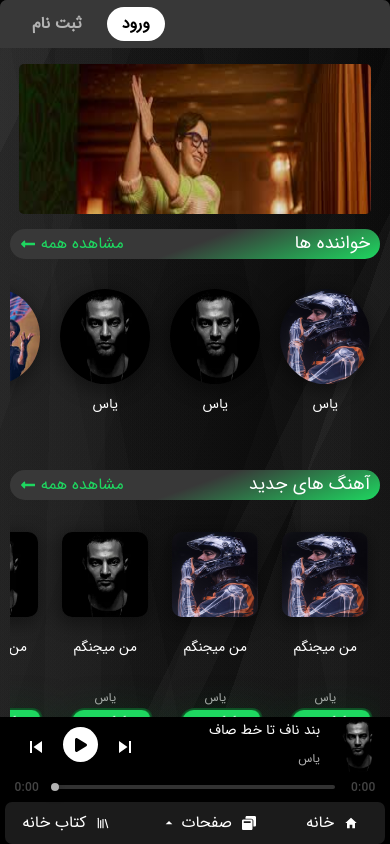
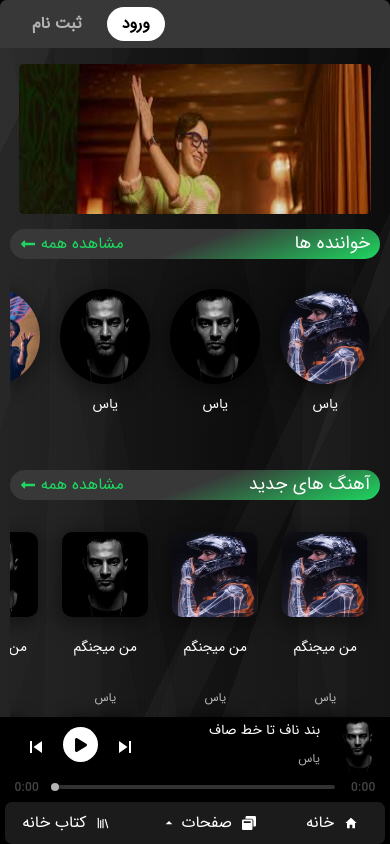
Before and after one commit to MostafaMomeni/iranify, a Next.js app: page / in a window 390 px wide. Built offline with nearby package versions, Linux system fonts and the light colour scheme.

Commit message:
update button card

```diff
--- a/src/app/globals.css
+++ b/src/app/globals.css
@@ -162,11 +162,11 @@
   .parent-layout {
     display: block;
   }
-  body {
+  /* body {
     overflow-y: hidden;
     display: flex;
     flex-direction: column;
-  }
+  } */
   @media (max-height: 580px) {
     .main-layout {
       height: calc(100vh - 120px);
@@ -185,12 +185,13 @@
   }
   .main-layout {
     height: calc(100vh - 110px);
-    /* padding-bottom: 70px; */
+    padding-bottom: 70px;
   }
 }
 @media (max-width: 300px) {
   .main-layout {
     height: calc(100vh - 105px);
+    padding-bottom: 90px;
   }
   @media (max-height: 580px) {
     .main-layout {
--- a/src/components/template/Button/Button.module.css
+++ b/src/components/template/Button/Button.module.css
@@ -1,6 +1,6 @@
-.button {
+/* .button {
     cursor: pointer;
-    width: 95%;
+    width: 100%;
     display: flex;
     align-items: center;
     justify-content: center;
@@ -14,9 +14,82 @@
     transform: skew(-10deg);
     transition: all .1s ease;
     filter: drop-shadow(0 15px 20px #063a18);
+    margin-bottom: 5px;
   }
-
   .button:hover {
     transform: skew(-10deg) translateY(8px);
-    box-shadow: 0 8px 0 #0e5125;
+    box-shadow: 0 8px 0 var(--😁❌😁);
   }
+  @media(max-width:767px){
+    .button{
+      font-size: 10px;
+      padding: 5px;
+    }
+  } */
+
+.button {
+  width: 95%;
+  all: unset;
+  position: relative;
+  padding: 10px;
+  border: mediumspringgreen solid 0.15em;
+  border-radius: 0.25em;
+  color: mediumspringgreen;
+  font-size: 14px;
+  cursor: pointer;
+  overflow: hidden;
+  transition: border 300ms, color 300ms;
+  user-select: none;
+  box-shadow: -6px 4px 16px 5px rgba(0, 0, 0, 0.5);
+}
+
+.button p {
+  z-index: 1;
+  margin: 0;
+}
+
+.button:active {
+  border-color: teal;
+}
+
+.button::after,
+.button::before {
+  content: "";
+  position: absolute;
+  width: 9em;
+  aspect-ratio: 1;
+  background: mediumspringgreen;
+  opacity: 50%;
+  border-radius: 50%;
+  transition: transform 500ms, background 300ms;
+}
+
+.button::before {
+  left: 0;
+  transform: translateX(-8em);
+}
+
+.button::after {
+  right: 0;
+  transform: translateX(8em);
+}
+
+.button:hover:before {
+  transform: translateX(-1em);
+}
+
+.button:hover:after {
+  transform: translateX(1em);
+}
+
+.button:active:before,
+.button:active:after {
+  background: teal;
+}
+
+@media(max-width:767px){
+  .button{
+    font-size: 8px;
+    padding: 5px;
+  }
+}
--- a/src/components/template/Button/Button.tsx
+++ b/src/components/template/Button/Button.tsx
@@ -1,10 +1,12 @@
 import React from "react";
 import style from "./Button.module.css";
 
-export default function Button({text}:any) {
+export default function Button({ text }: any) {
   return (
     <>
-      <button className={style.button}>{text}</button>
+      <button className={style.button}>
+        <p>{text}</p>
+      </button>
     </>
   );
 }
--- a/src/components/template/MusicBox/MusicBox.module.css
+++ b/src/components/template/MusicBox/MusicBox.module.css
@@ -37,6 +37,11 @@
     color: rgb(189, 189, 189);
     font-size: 16px;
 }
+.btn{
+    margin-top: 10px;
+    width: 100%;
+    display: block;
+}
 @media(max-width:767px){
     .parent{
         min-width: 100px;
--- a/src/components/template/TrackListItem/TrackListItem.module.css
+++ b/src/components/template/TrackListItem/TrackListItem.module.css
@@ -9,16 +9,25 @@
   border-left: 2px solid var(--primary-color);
   border-right: 2px solid var(--primary-color);
   box-shadow: -4px 0px 20px 3px rgba(0, 0, 0, 0.5);
-  background: linear-gradient(
+  /* background: linear-gradient(
     178deg,
     var(--bg-base) 60%,
+    var(--primary-color) 100%
+  ); */
+  background: linear-gradient(
+    152deg,
+    var(--primary-color) 0%,
+    var(--bg-base) 25%,
+    var(--bg-base) 75%,
     var(--primary-color) 100%
   );
 }
 .parent:hover {
   background: linear-gradient(
-    178deg,
-    var(--hover-color) 60%,
+    152deg,
+    var(--primary-color) 0%,
+    var(--hover-color) 25%,
+    var(--hover-color) 75%,
     var(--primary-color) 100%
   );
   box-shadow: 20px 0px 22px -18px var(--primary-color),
```
